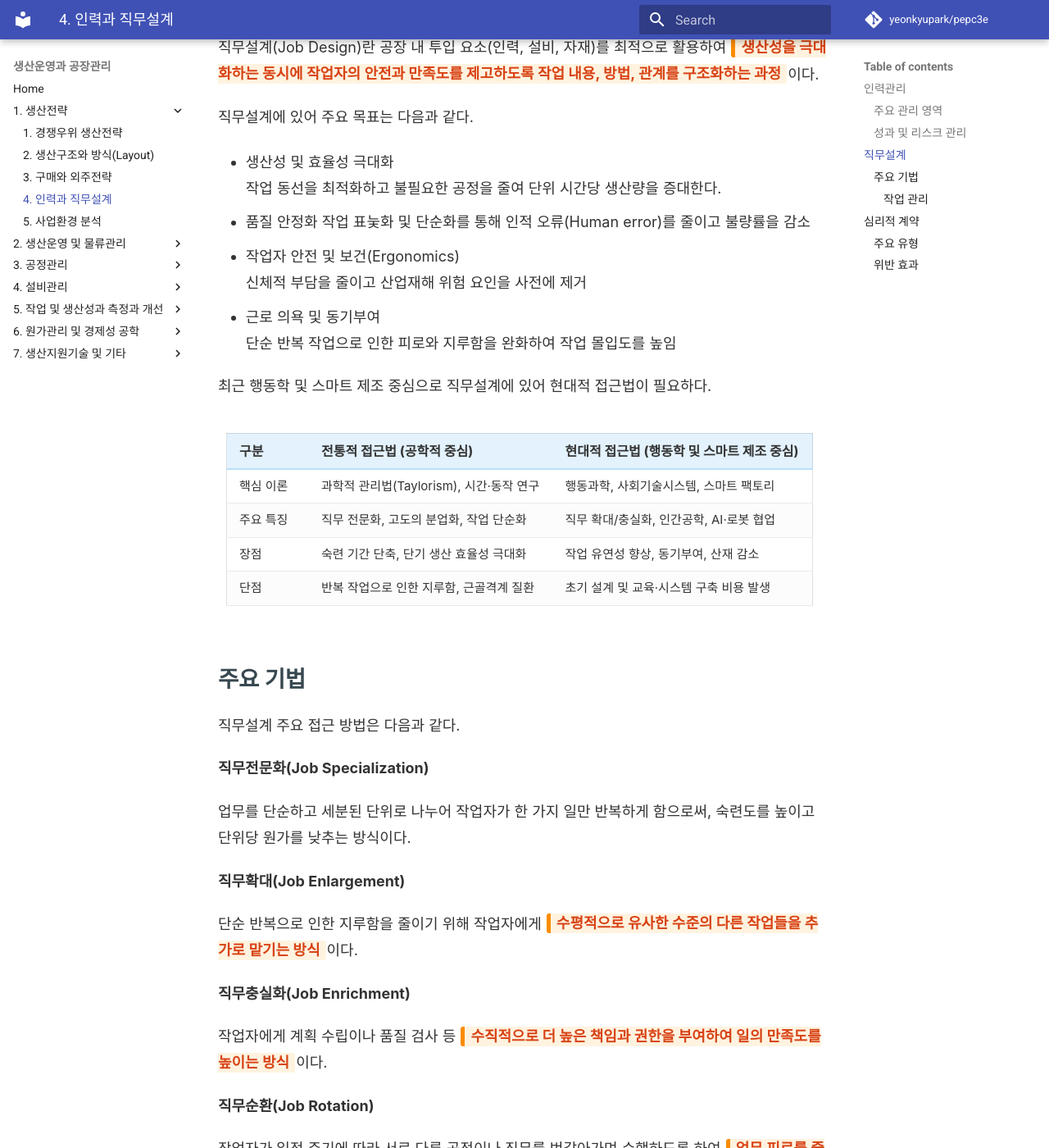
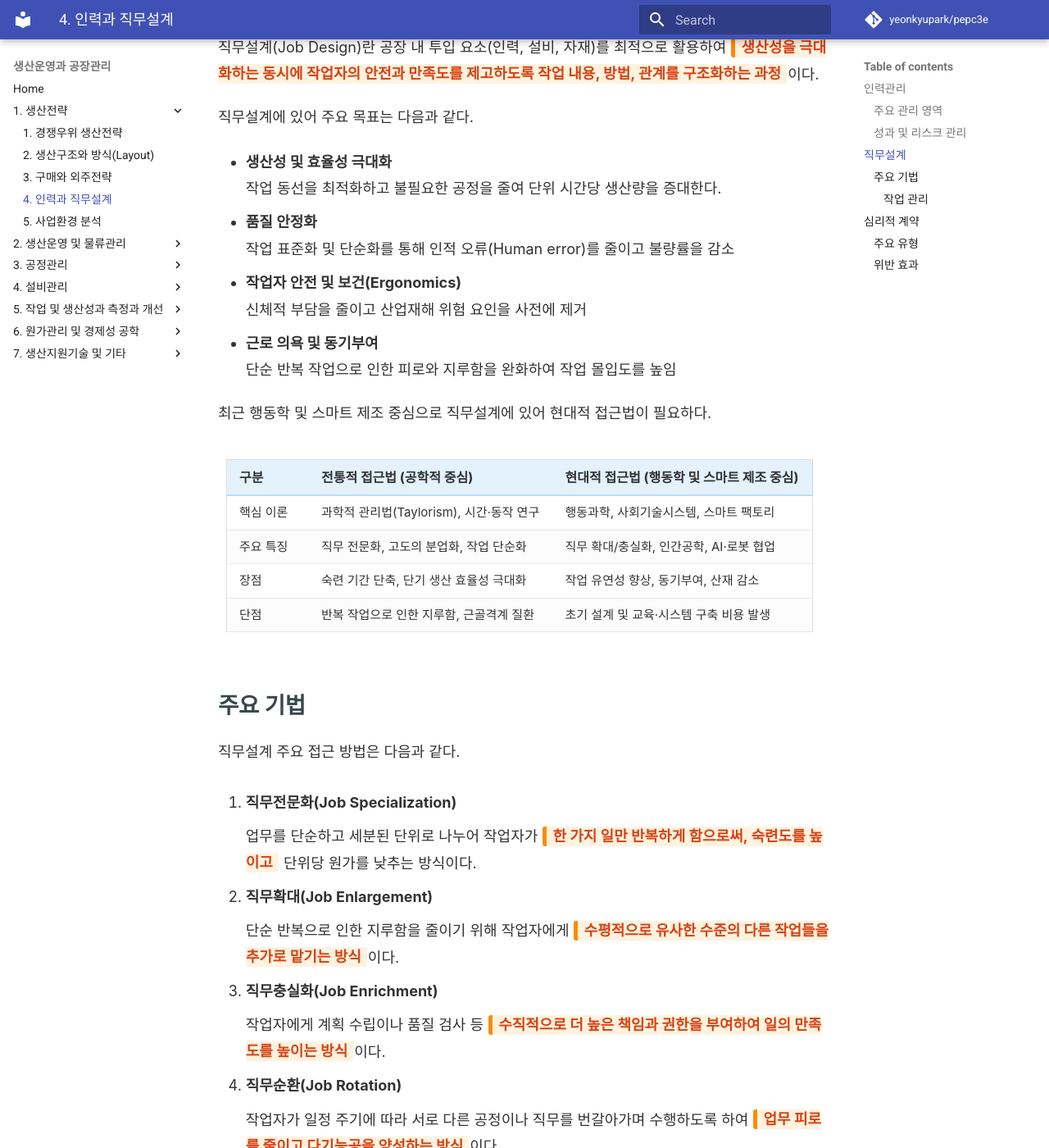
Before and after one commit to yeonkyupark/pepc3e, an MkDocs documentation site: the page built from docs/0104_workforce_and_job_design.md, in a window 1280 px wide and 1400 px high, scrolled down 1255 px. Shown: the whole window at 82% size. Built offline with MkDocs 1.6.1 and Material for MkDocs 9.7.7, drawn with Linux system fonts in a browser that asks for light colours; comment, search, counter and statistics services are not loaded.

Commit message:
Update 0104_workforce_and_job_design.md

```diff
--- a/docs/0104_workforce_and_job_design.md
+++ b/docs/0104_workforce_and_job_design.md
@@ -27,13 +27,13 @@
 
 직무설계에 있어 주요 목표는 다음과 같다.
 
-- 생산성 및 효율성 극대화
+- **생산성 및 효율성 극대화**
   작업 동선을 최적화하고 불필요한 공정을 줄여 단위 시간당 생산량을 증대한다.
-- 품질 안정화
-  작업 표눚화 및 단순화를 통해 인적 오류(Human error)를 줄이고 불량률을 감소
-- 작업자 안전 및 보건(Ergonomics)
+- **품질 안정화**
+  작업 표준화 및 단순화를 통해 인적 오류(Human error)를 줄이고 불량률을 감소
+- **작업자 안전 및 보건(Ergonomics)**
   신체적 부담을 줄이고 산업재해 위험 요인을 사전에 제거
-- 근로 의욕 및 동기부여
+- **근로 의욕 및 동기부여**
   단순 반복 작업으로 인한 피로와 지루함을 완화하여 작업 몰입도를 높임
 
 최근 행동학 및 스마트 제조 중심으로 직무설계에 있어 현대적 접근법이 필요하다.
@@ -49,21 +49,21 @@
 
 직무설계 주요 접근 방법은 다음과 같다.
 
-**직무전문화(Job Specialization)**
+1. **직무전문화(Job Specialization)**
 
-업무를 단순하고 세분된 단위로 나누어 작업자가 한 가지 일만 반복하게 함으로써, 숙련도를 높이고 단위당 원가를 낮추는 방식이다.
+    업무를 단순하고 세분된 단위로 나누어 작업자가 <span class='hl'>한 가지 일만 반복하게 함으로써, 숙련도를 높이고</span> 단위당 원가를 낮추는 방식이다.
 
-**직무확대(Job Enlargement)**
+1. **직무확대(Job Enlargement)**
 
-단순 반복으로 인한 지루함을 줄이기 위해 작업자에게 <span class='hl'>수평적으로 유사한 수준의 다른 작업들을 추가로 맡기는 방식</span>이다.
+    단순 반복으로 인한 지루함을 줄이기 위해 작업자에게 <span class='hl'>수평적으로 유사한 수준의 다른 작업들을 추가로 맡기는 방식</span>이다.
 
-**직무충실화(Job Enrichment)**
+1. **직무충실화(Job Enrichment)**
 
-작업자에게 계획 수립이나 품질 검사 등 <span class='hl'>수직적으로 더 높은 책임과 권한을 부여하여 일의 만족도를 높이는 방식</span>이다.
+    작업자에게 계획 수립이나 품질 검사 등 <span class='hl'>수직적으로 더 높은 책임과 권한을 부여하여 일의 만족도를 높이는 방식</span>이다.
 
-**직무순환(Job Rotation)**
+1. **직무순환(Job Rotation)**
 
-작업자가 일정 주기에 따라 서로 다른 공정이나 직무를 번갈아가며 수행하도록 하여 <span class='hl'>업무 피로를 줄이고 다기능공을 양성하는 방식</span>이다.
+    작업자가 일정 주기에 따라 서로 다른 공정이나 직무를 번갈아가며 수행하도록 하여 <span class='hl'>업무 피로를 줄이고 다기능공을 양성하는 방식</span>이다.
 
 #### 작업 관리
 
```
